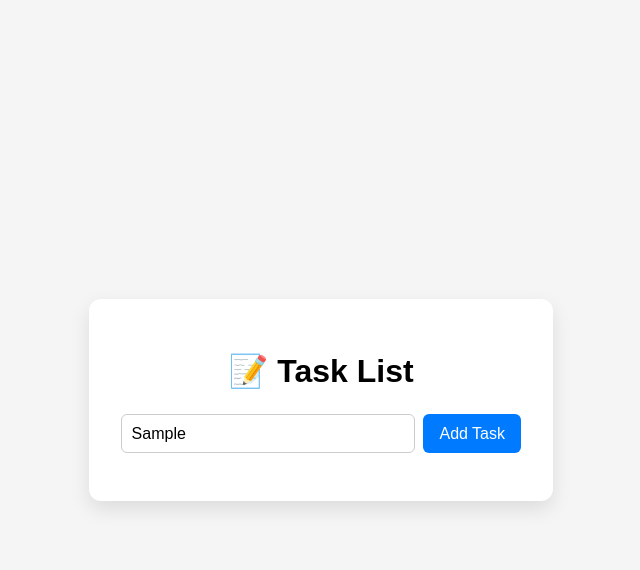
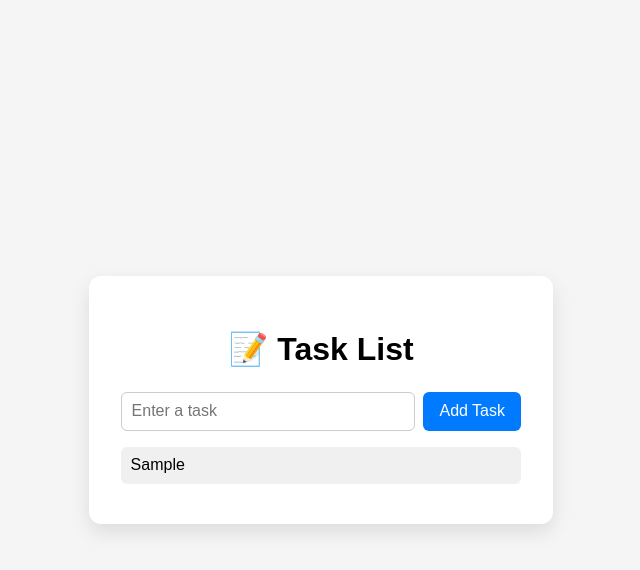
Before and after one commit to Mahmoud00Z/intro-to-js, a plain HTML site: page index.html in a window 1280 px wide. Both pictures are taken after typing "Sample" into the empty fields and a click on the button "Add Task". Shown: the whole page, without its empty margins (319-959 px from the left). Drawn offline with Linux system fonts and the light colour scheme.

Commit message:
made the interface usable with js logic

```diff
--- a/scripts/logic.js
+++ b/scripts/logic.js
@@ -1,3 +1,5 @@
+
+/*
 const students = [
     { name: "Alice", scores: [90, 85, 92] },
     { name: "Bob", scores: [70, 68, 72] },
@@ -54,3 +56,19 @@ class BankAccount {
         return ` ${this.ownerName}'s balance is ${this.balance}`; // O(1)
     }
 }; // walla 3nde midterm bokra l khamis 17/4 ma adr a3ml l bonus 🙃
+
+*/
+const task_input = document.querySelector(".task-input");
+const add_button = document.querySelector(".add-btn");
+const task_list = document.querySelector(".task-list");
+
+add_button.addEventListener("click", function() {
+    const task_text = task_input.value.trim();
+    if (task_text !== "") {
+        const  list_item = document.createElement("li");
+        list_item.textContent = task_text;
+        task_list.appendChild(list_item);
+        task_input.value = "";
+    }
+
+});
```
Also changed, not shown: index.html (+3 -1 lines).
